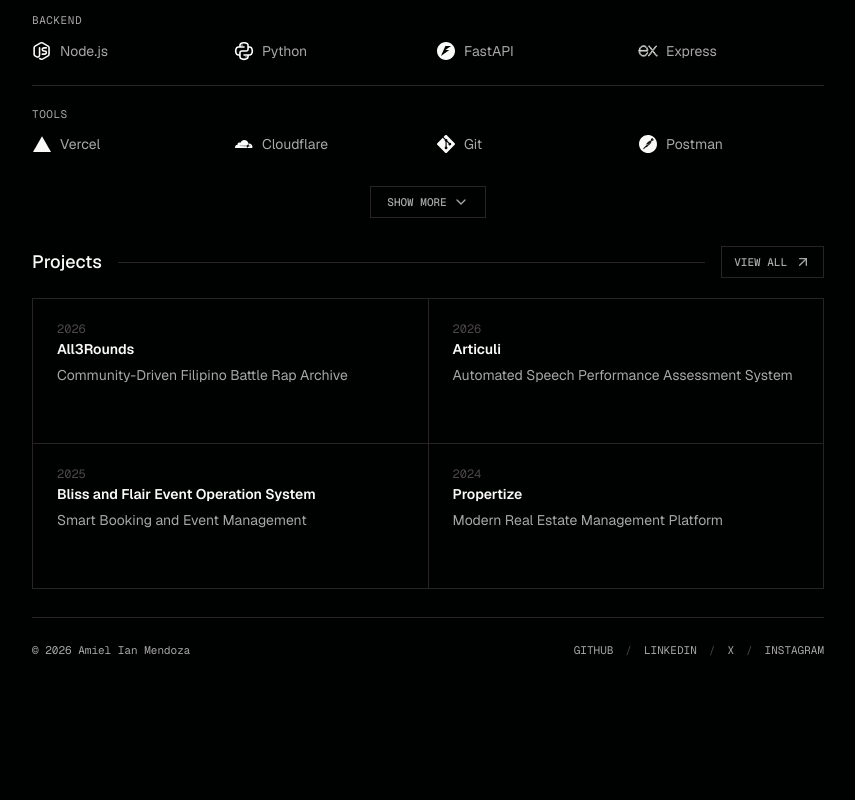
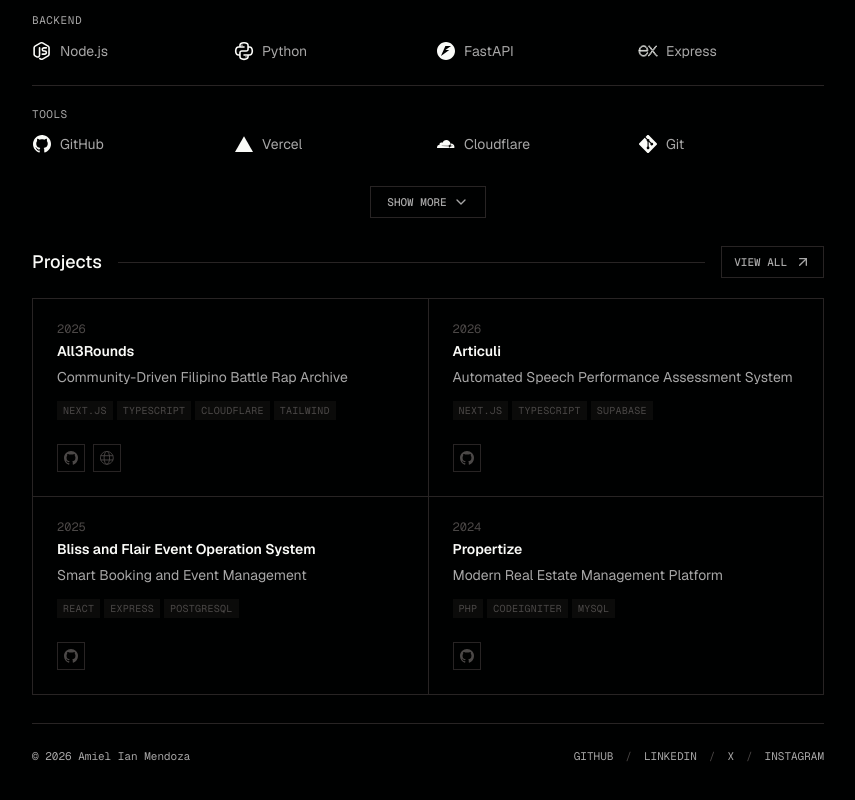
Before and after one commit to aimndz/portfolio, a Next.js app: page / in a window 1280 px wide. Shown: the part 848-1648 px from the top of the page, without its empty margins (212-1067 px from the left). Before the commit the page ends 1579 px from the top, so only its background shows below. Built offline with nearby package versions, Linux system fonts and the light colour scheme.

Commit message:
feat: add tech stack and icon links on project card

```diff
--- a/src/components/project-card.tsx
+++ b/src/components/project-card.tsx
@@ -1,6 +1,6 @@
 import Link from "next/link";
 
-import { Card, CardContent } from "@/components/ui/card";
+import { Card } from "@/components/ui/card";
 
 type ProjectCardProps = {
   project: {
@@ -10,31 +10,118 @@ type ProjectCardProps = {
     href: string;
     featured: boolean;
     stack?: string[];
+    github?: string;
+    website?: string;
   };
   showStack?: boolean;
 };
 
-export function ProjectCard({ project }: ProjectCardProps) {
+export function ProjectCard({ project, showStack = false }: ProjectCardProps) {
+  const hasExternalLinks = !!(project.github || project.website);
+
   return (
-    <Card className="group hover:border-primary relative -mt-px -ml-px min-h-36 transition-colors hover:z-10">
+    <Card className="group hover:bg-muted/50 relative -mt-px -ml-px flex min-h-36 flex-col justify-between transition-colors hover:z-10">
+      {/* Card Link overlay */}
       <Link
         aria-label={`${project.name} project`}
-        className="block h-full"
+        className="absolute inset-0 z-10"
         href={project.href}
         target="_blank"
-      >
-        <CardContent className="flex min-h-36 flex-col p-5 sm:p-6">
+      />
+
+      {/* Card Content */}
+      <div className="pointer-events-none relative z-10 flex flex-1 flex-col p-5 sm:p-6 pb-4">
         <span className="text-muted-foreground font-mono text-xs leading-none">
           {project.year}
         </span>
-          <h3 className="text-foreground mt-1 text-sm leading-5 font-semibold">
+        <h3 className="text-foreground group-hover:text-primary mt-1.5 text-sm leading-5 font-semibold transition-colors">
           {project.name}
         </h3>
-          <p className="text-secondary mt-1 text-sm leading-6">
+        <p className="text-secondary mt-1 flex-1 text-sm leading-6">
           {project.description}
         </p>
-        </CardContent>
-      </Link>
+
+        {/* Tech Stack */}
+        {showStack && project.stack && project.stack.length > 0 && (
+          <div className="mt-3 flex flex-wrap gap-1">
+            {project.stack.map((tech) => (
+              <span
+                key={tech}
+                className="bg-muted text-muted-foreground px-1.5 py-0.5 font-mono text-[10px] tracking-wide uppercase"
+              >
+                {tech}
+              </span>
+            ))}
+          </div>
+        )}
+      </div>
+
+      {/* External links */}
+      {hasExternalLinks && (
+        <div className="relative z-20 flex gap-2 px-5 pt-0 pb-5 sm:px-6 sm:pb-6 pointer-events-none">
+          {project.github && (
+            <a
+              href={project.github}
+              target="_blank"
+              rel="noopener noreferrer"
+              className="text-muted-foreground hover:border-primary hover:text-foreground border-border bg-card flex h-7 w-7 cursor-pointer items-center justify-center border transition-all duration-200 hover:-translate-y-0.5 active:translate-y-0 pointer-events-auto"
+              title="View GitHub Repository"
+              aria-label={`${project.name} GitHub Repository`}
+            >
+              {/* GitHub icon */}
+              <svg
+                viewBox="0 0 20 20"
+                fill="none"
+                xmlns="http://www.w3.org/2000/svg"
+                className="h-3.5 w-3.5"
+              >
+                <path
+                  d="M10 0C8.68678 0 7.38642 0.258658 6.17317 0.761205C4.95991 1.26375 3.85752 2.00035 2.92893 2.92893C1.05357 4.8043 0 7.34784 0 10C0 14.42 2.87 18.17 6.84 19.5C7.34 19.58 7.5 19.27 7.5 19V17.31C4.73 17.91 4.14 15.97 4.14 15.97C3.68 14.81 3.03 14.5 3.03 14.5C2.12 13.88 3.1 13.9 3.1 13.9C4.1 13.97 4.63 14.93 4.63 14.93C5.5 16.45 6.97 16 7.54 15.76C7.63 15.11 7.89 14.67 8.17 14.42C5.95 14.17 3.62 13.31 3.62 9.5C3.62 8.39 4 7.5 4.65 6.79C4.55 6.54 4.2 5.5 4.75 4.15C4.75 4.15 5.59 3.88 7.5 5.17C8.29 4.95 9.15 4.84 10 4.84C10.85 4.84 11.71 4.95 12.5 5.17C14.41 3.88 15.25 4.15 15.25 4.15C15.8 5.5 15.45 6.54 15.35 6.79C16 7.5 16.38 8.39 16.38 9.5C16.38 13.32 14.04 14.16 11.81 14.41C12.17 14.72 12.5 15.33 12.5 16.26V19C12.5 19.27 12.66 19.59 13.17 19.5C17.14 18.16 20 14.42 20 10C20 8.68678 19.7413 7.38642 19.2388 6.17317C18.7362 4.95991 17.9997 3.85752 17.0711 2.92893C16.1425 2.00035 15.0401 1.26375 13.8268 0.761205C12.6136 0.258658 11.3132 0 10 0Z"
+                  fill="currentColor"
+                />
+              </svg>
+            </a>
+          )}
+
+          {project.website && (
+            <a
+              href={project.website}
+              target="_blank"
+              rel="noopener noreferrer"
+              className="text-muted-foreground hover:border-primary hover:text-foreground border-border bg-card flex h-7 w-7 cursor-pointer items-center justify-center border transition-all duration-200 hover:-translate-y-0.5 active:translate-y-0 pointer-events-auto"
+              title="View Live Website"
+              aria-label={`${project.name} Live Website`}
+            >
+              {/* Website icon */}
+              <svg
+                viewBox="0 0 23 23"
+                fill="none"
+                xmlns="http://www.w3.org/2000/svg"
+                className="h-3.5 w-3.5"
+              >
+                <path
+                  d="M3.82538 18.6746C1.85625 16.7055 0.75 14.0348 0.75 11.25C0.75 8.46523 1.85625 5.79451 3.82538 3.82538C5.79451 1.85625 8.46523 0.75 11.25 0.75C14.0348 0.75 16.7055 1.85625 18.6746 3.82538C20.6438 5.79451 21.75 8.46523 21.75 11.25C21.75 14.0348 20.6438 16.7055 18.6746 18.6746C16.7055 20.6438 14.0348 21.75 11.25 21.75C8.46523 21.75 5.79451 20.6438 3.82538 18.6746Z"
+                  stroke="currentColor"
+                  strokeWidth="1.5"
+                  strokeLinejoin="round"
+                />
+                <path
+                  d="M8.06802 3.82538C7.22411 5.79451 6.75 8.46523 6.75 11.25C6.75 14.0348 7.22411 16.7055 8.06802 18.6746C8.91193 20.6438 10.0565 21.75 11.25 21.75C12.4435 21.75 13.5881 20.6438 14.432 18.6746C15.2759 16.7055 15.75 14.0348 15.75 11.25C15.75 8.46523 15.2759 5.79451 14.432 3.82538C13.5881 1.85625 12.4435 0.75 11.25 0.75C10.0565 0.75 8.91193 1.85625 8.06802 3.82538Z"
+                  stroke="currentColor"
+                  strokeWidth="1.5"
+                  strokeLinejoin="round"
+                />
+                <path
+                  d="M1.5 14.75H21M1.5 7.75H21"
+                  stroke="currentColor"
+                  strokeWidth="1.5"
+                  strokeLinecap="round"
+                />
+              </svg>
+            </a>
+          )}
+        </div>
+      )}
     </Card>
   );
 }
--- a/src/components/projects-section.tsx
+++ b/src/components/projects-section.tsx
@@ -28,7 +28,7 @@ export function ProjectsSection() {
       </div>
       <div className="mt-5 grid pt-px pl-px sm:grid-cols-2">
         {homeProjects.map((project) => (
-          <ProjectCard key={project.name} project={project} />
+          <ProjectCard key={project.name} project={project} showStack />
         ))}
       </div>
     </section>
--- a/src/components/tech-stack-icons.tsx
+++ b/src/components/tech-stack-icons.tsx
@@ -319,7 +319,7 @@ export function PythonIcon() {
       >
         <path
           d="M10 5.5H5.5M5.5 5.5H3.978C3.171 5.5 2.345 5.688 1.848 6.324C1.318 7.003 0.75 8.159 0.75 10C0.75 11.84 1.318 12.997 1.848 13.676C2.345 14.312 3.171 14.5 3.978 14.5H5.5M5.5 5.5V3.978C5.5 3.171 5.688 2.345 6.324 1.848C7.003 1.318 8.159 0.75 10 0.75C11.84 0.75 12.997 1.318 13.676 1.848C14.312 2.345 14.5 3.171 14.5 3.978V5.5M10 14.5H14.5M14.5 14.5H16.021C16.828 14.5 17.655 14.312 18.151 13.676C18.682 12.997 19.25 11.841 19.25 10C19.25 8.16 18.682 7.003 18.152 6.324C17.655 5.688 16.828 5.5 16.022 5.5H14.5M14.5 14.5V16.021C14.5 16.828 14.312 17.655 13.676 18.151C12.997 18.682 11.841 19.25 10 19.25C8.16 19.25 7.003 18.682 6.324 18.152C5.688 17.655 5.5 16.828 5.5 16.022V14.5M14.5 5.5V8C14.5 8.53043 14.2893 9.03914 13.9142 9.41421C13.5391 9.78929 13.0304 10 12.5 10H7.5C6.96957 10 6.46086 10.2107 6.08579 10.5858C5.71071 10.9609 5.5 11.4696 5.5 12V14.5"
-          stroke="white"
+          stroke="currentColor"
           strokeWidth="1.5"
           strokeLinecap="round"
           strokeLinejoin="round"
@@ -425,6 +425,25 @@ export function CloudflareIcon() {
   );
 }
 
+export function GithubIcon() {
+  return (
+    <IconPlaceholder label="GitHub">
+      <svg
+        width="20"
+        height="20"
+        viewBox="0 0 20 20"
+        fill="none"
+        xmlns="http://www.w3.org/2000/svg"
+      >
+        <path
+          d="M10 0C8.68678 0 7.38642 0.258658 6.17317 0.761205C4.95991 1.26375 3.85752 2.00035 2.92893 2.92893C1.05357 4.8043 0 7.34784 0 10C0 14.42 2.87 18.17 6.84 19.5C7.34 19.58 7.5 19.27 7.5 19V17.31C4.73 17.91 4.14 15.97 4.14 15.97C3.68 14.81 3.03 14.5 3.03 14.5C2.12 13.88 3.1 13.9 3.1 13.9C4.1 13.97 4.63 14.93 4.63 14.93C5.5 16.45 6.97 16 7.54 15.76C7.63 15.11 7.89 14.67 8.17 14.42C5.95 14.17 3.62 13.31 3.62 9.5C3.62 8.39 4 7.5 4.65 6.79C4.55 6.54 4.2 5.5 4.75 4.15C4.75 4.15 5.59 3.88 7.5 5.17C8.29 4.95 9.15 4.84 10 4.84C10.85 4.84 11.71 4.95 12.5 5.17C14.41 3.88 15.25 4.15 15.25 4.15C15.8 5.5 15.45 6.54 15.35 6.79C16 7.5 16.38 8.39 16.38 9.5C16.38 13.32 14.04 14.16 11.81 14.41C12.17 14.72 12.5 15.33 12.5 16.26V19C12.5 19.27 12.66 19.59 13.17 19.5C17.14 18.16 20 14.42 20 10C20 8.68678 19.7413 7.38642 19.2388 6.17317C18.7362 4.95991 17.9997 3.85752 17.0711 2.92893C16.1425 2.00035 15.0401 1.26375 13.8268 0.761205C12.6136 0.258658 11.3132 0 10 0Z"
+          fill="currentColor"
+        />
+      </svg>
+    </IconPlaceholder>
+  );
+}
+
 export function GitIcon() {
   return (
     <IconPlaceholder label="Git">
@@ -523,6 +542,7 @@ export const techStackIcons = {
   vercel: <VercelIcon />,
   cloudflare: <CloudflareIcon />,
   git: <GitIcon />,
+  github: <GithubIcon />,
   postman: <PostmanIcon />,
   docker: <DockerIcon />,
   figma: <FigmaIcon />,
--- a/src/data/portfolio.ts
+++ b/src/data/portfolio.ts
@@ -57,6 +57,7 @@ export const techStack = {
     { icon: "redis", name: "Redis" },
   ],
   tools: [
+    { icon: "github", name: "GitHub" },
     { icon: "vercel", name: "Vercel" },
     { icon: "cloudflare", name: "Cloudflare" },
     { icon: "git", name: "Git" },
@@ -66,7 +67,6 @@ export const techStack = {
   ],
 };
 
-
 export const projects = [
   {
     name: "All3Rounds",
@@ -75,7 +75,9 @@ export const projects = [
     href: "https://all3rounds.com",
     featured: false,
     home: true,
-    stack: ["Next.js", "TypeScript", "PostgreSQL", "Tailwind CSS"],
+    stack: ["Next.js", "TypeScript", "Cloudflare", "Tailwind"],
+    website: "https://all3rounds.com",
+    github: "https://github.com/aimndz/all3rounds",
   },
   {
     name: "Articuli",
@@ -84,7 +86,8 @@ export const projects = [
     href: "https://github.com/aimndz",
     featured: true,
     home: true,
-    stack: ["Next.js", "TypeScript", "PostgreSQL", "Prisma"],
+    stack: ["Next.js", "TypeScript", "Supabase"],
+    github: "https://github.com/aimndz",
   },
   {
     name: "Bliss and Flair Event Operation System",
@@ -94,6 +97,7 @@ export const projects = [
     featured: false,
     home: true,
     stack: ["React", "Express", "PostgreSQL"],
+    github: "https://github.com/aimndz/blissnflair",
   },
   {
     name: "Propertize",
@@ -103,6 +107,7 @@ export const projects = [
     featured: false,
     home: true,
     stack: ["PHP", "CodeIgniter", "MySQL"],
+    github: "https://github.com/aimndz/propertize",
   },
   {
     name: "Cinematrix",
@@ -112,6 +117,7 @@ export const projects = [
     featured: false,
     home: false,
     stack: ["C#", "MySQL"],
+    github: "https://github.com/aimndz/Cinematrix",
   },
   {
     name: "ThisIsWhereYourTaxesGo",
@@ -120,7 +126,9 @@ export const projects = [
     href: "https://thisiswhereyourtaxesgo.vercel.app",
     featured: false,
     home: false,
-    stack: ["Next.js", "React", "TypeScript", "Tailwind CSS"],
+    stack: ["Next.js", "React", "TypeScript", "Tailwind"],
+    github: "https://github.com/aimndz/ThisIsWhereYourTaxesGo",
+    website: "https://thisiswhereyourtaxesgo.vercel.app",
   },
   {
     name: "Furfeit",
@@ -129,7 +137,8 @@ export const projects = [
     href: "https://aimndz.itch.io/furfeit",
     featured: false,
     home: false,
-    stack: ["Next.js", "React", "TypeScript"],
+    stack: ["Godot", "GDScript"],
+    website: "https://aimndz.itch.io/furfeit",
   },
   {
     name: "Scratch-a-Date",
@@ -138,6 +147,8 @@ export const projects = [
     href: "https://aimndz.github.io/scratch-a-date/",
     featured: false,
     home: false,
-    stack: ["React", "Tailwind CSS"],
+    stack: ["React", "Tailwind"],
+    github: "https://github.com/aimndz/scratch-a-date",
+    website: "https://aimndz.github.io/scratch-a-date/",
   },
 ];
```
Lines whose indentation alone changed are shown as unchanged.
